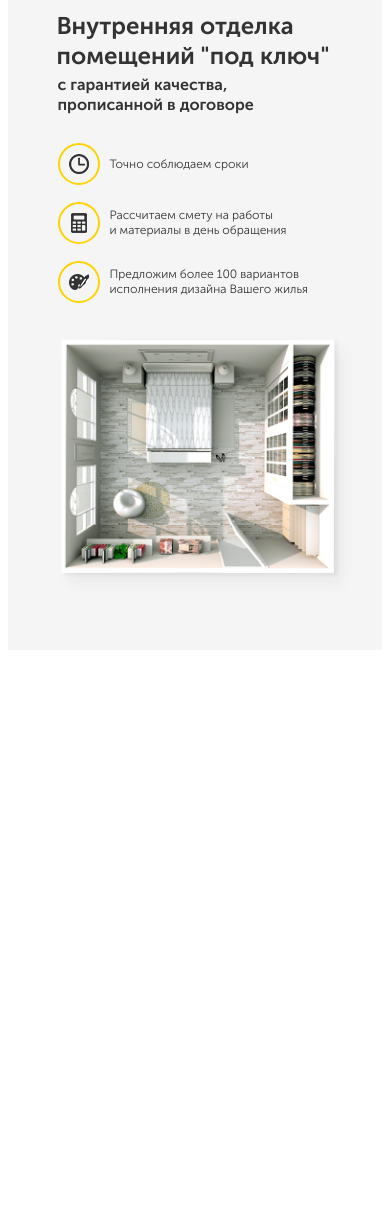
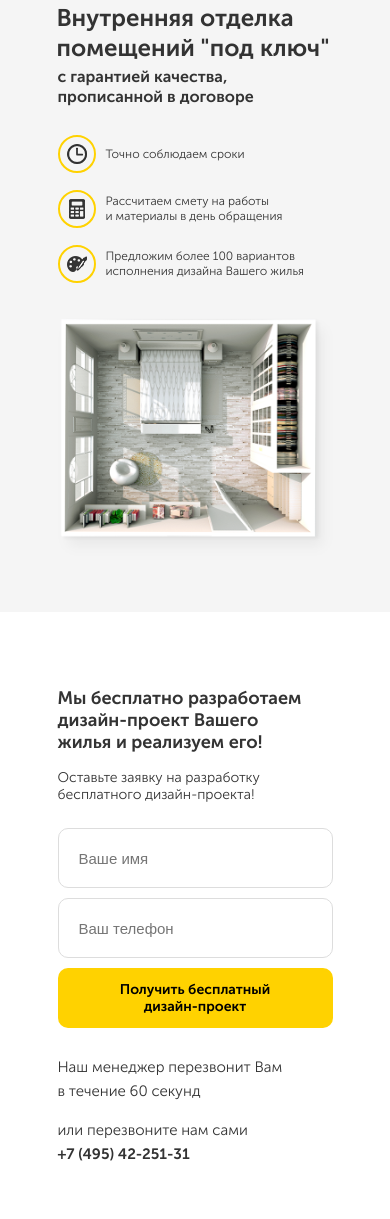
Before and after one commit to 19SergeyKrylov81/webstart, a plain HTML site: page src/index.html in a window 390 px wide. Shown: the part 110-1329 px from the top of the page. Before the commit the page ends 844 px from the top, so only its background shows below. Drawn offline with Linux system fonts and the light colour scheme.

Commit message:
Сверстан блок предложение дизайна, сделан адаптив, добавлен эффект при наведении

```diff
--- a/src/index.html
+++ b/src/index.html
@@ -95,6 +95,44 @@
       <!-- /.container -->
     </section>
     <!-- /.hero -->
+    <section class="section offer">
+      <div class="container">
+        <div class="offer-block">
+          <h2 class="section-title offer__title">
+            Мы бесплатно разработаем дизайн-проект Вашего жилья и реализуем его!
+          </h2>
+          <!-- /.title offer__title -->
+          <span class="section-subtitle offer__subtitle">Оставьте заявку на разработку бесплатного дизайн-проекта!</span>
+          <!-- /.subtitle offer__subtitle -->
+          <form action="#" class="form offer-form">
+            <input type="text" class="input offer__input" placeholder="Ваше имя">
+            <input type="text" class="input offer__input" placeholder="Ваш телефон">
+            <button class="button offer__button">
+              Получить бесплатный дизайн-проект
+            </button>
+            <!-- /.button offer__button -->
+          </form>
+          <!-- /.form offer-form -->
+          <div class="offer-feedback">
+            <span class="offer-feedback__text">
+              Наш менеджер перезвонит Вам в течение 60 секунд
+            </span>
+            <!-- /.feedback__text -->
+            <span class="offer-feedback__text offer-feedback__text_right">
+              или перезвоните нам сами
+              <a href="tel:+7 495 42-251-31" class="offer-feedback__phone">
+                +7 (495) 42-251-31
+              </a>
+            </span>
+            <!-- /.feedback__text -->
+          </div>
+          <!-- /.offer-feedback -->
+        </div>
+        <!-- /.offer-block -->
+      </div>
+      <!-- /.container -->
+    </section>
+    <!-- /.section offer -->
   </main>
 </body>
 
--- a/src/sass/_color.sass
+++ b/src/sass/_color.sass
@@ -1,3 +1,4 @@
 $main-color: #ffd200
 $text-color: #333333
 $section-color: #f5f5f5
+$input-color: #dddddd
--- a/src/sass/_interface.sass
+++ b/src/sass/_interface.sass
@@ -1,11 +1,41 @@
+*
+  box-sizing: border-box
 body
   @include reg
   color: $text-color
+  margin: 0
+  padding: 0
 img
   max-width: 100%
 .container
   width: 1170px
   margin: auto
+.button
+  border-radius: 10px
+  background-color: $main-color
+  border: none
+  padding: 18px 31px 17px 29px
+  &:hover
+    background-color: lighten($main-color, 10%)
+    cursor: pointer
+.section
+  padding-bottom: 90px
+  &-title
+    font-size: 24px
+    +bold
+  &-subtitle
+    font-size: 16px
+    display: block
+.input
+  color: $input-color
+  padding: 26px
+  border: 1px solid #dddddd
+  border-radius: 10px
+  font-size: 15px
+  &:focus
+    outline: none
+    border: 1px solid $main-color
+
 @media (max-width: 1200px)
   .container
     width: 760px
@@ -13,11 +43,6 @@ img
   .container
     max-width: 480px
     width: 95%
-.button
-  border-radius: 10px
-  background-color: $main-color
-  border: none
-  padding: 18px 30px 17px
 @media (max-width: 400px)
   .container
     max-width: 275px
--- a/src/sass/blocks/_hero.sass
+++ b/src/sass/blocks/_hero.sass
@@ -2,7 +2,7 @@
   background-color: $section-color
   &-block
     padding-top: 43px
-    padding-bottom: 52px
+    padding-bottom: 0px
     display: flex
     justify-content: space-between
   &-text
@@ -41,8 +41,6 @@
       max-width: 232px
       font-size: 14px
       line-height: 24px
-  &-img
-    margin-right: -39px
 @media (max-width: 1200px)
   .hero
     &-block
@@ -89,4 +87,3 @@
         max-width: 200px
     &-img
         margin-top: 35px
-        margin-right: -20px
--- /dev/null
+++ b/src/sass/blocks/_offer.sass
@@ -0,0 +1,110 @@
+.section.offer
+  padding-top: 75px
+.offer
+  position: relative
+  &-block
+    width: 50%
+    padding-right: 90px
+    z-index: 1
+  &:before
+    content: ''
+    display: block
+    background: url('../img/offer/offer-bg.jpg') no-repeat center center
+    position: absolute
+    top: 0
+    right: 0
+    width: 50%
+    height: 100%
+  &__title
+    line-height: 35px
+    margin-top: 0
+    max-width: 350px
+    margin-bottom: 18px
+  &__subtitle
+    margin-bottom: 29px
+    max-width: 235px
+  &__input
+    margin-bottom: 28px
+    width: 240px
+    min-height: 65px
+    padding: 24px 0px 25px 26px
+    &:first-child
+      margin-right: 10px
+  &__button
+    width: 100%
+    min-height: 70px
+    margin-bottom: 26px
+    +bold
+    font-size: 16px
+  &-feedback
+    display: flex
+    justify-content: space-between
+    font-size: 15px
+    &__text
+      width: 225px
+      line-height: 24px
+      &_right
+        padding-left: 25px
+    &__phone
+      display: block
+      text-decoration: none
+      +bold
+      color: $text-color
+@media (max-width: 1200px)
+  .offer
+    padding: 50px 0
+    &-block
+      padding-right: 60px
+    &__title
+      font-size: 21px
+      margin-top: 0
+      margin-bottom: 16px
+    &__input
+      width: 100%
+      margin-bottom: 10px
+      min-height: 60px
+      padding: 20px
+      font-size: 12px
+      &:first-child
+        margin-right: 0
+    &__button
+      min-height: 60px
+      font-size: 12px
+      margin-bottom: 20px
+    &-feedback
+      font-size: 11px
+      &__text
+        &_right
+          padding-left: 0
+@media (max-width: 768px)
+  .offer
+    padding: 53px 0
+    &::before
+      background: none
+      width: 0
+      height: 0
+    &-block
+      width: 100%
+      padding-right: 0
+    &__title
+      font-size: 18px
+      width: 259px
+      line-height: normal
+    &__subtitle
+      font-size: 14px
+      margin-bottom: 25px
+      width: 203px
+    &__input
+      font-size: 15px
+      max-width: 400px
+    &__button
+      margin-bottom: 27px
+      font-size: 14px
+      max-width: 400px
+      padding: 0 60px
+    &-feedback
+      flex-direction: column
+      &__text
+        font-size: 15px
+        &:first-child
+          margin-bottom: 15px
--- a/src/sass/style.sass
+++ b/src/sass/style.sass
@@ -1,8 +1,10 @@
+// Стили шрифтов
+@import 'fonts'
 @import 'color'
-@import 'fonts'
 @import 'interface'
 // Стили шапки
 @import 'blocks/navbar'
 //  Стили секции hero
 @import 'blocks/hero'
-// Стили шрифтов
+//  Стили секции ofeer
+@import 'blocks/offer'
```
Also changed, not shown: src/css/style.css, src/img/offer/offer-bg.jpg (added), 1 other file.
